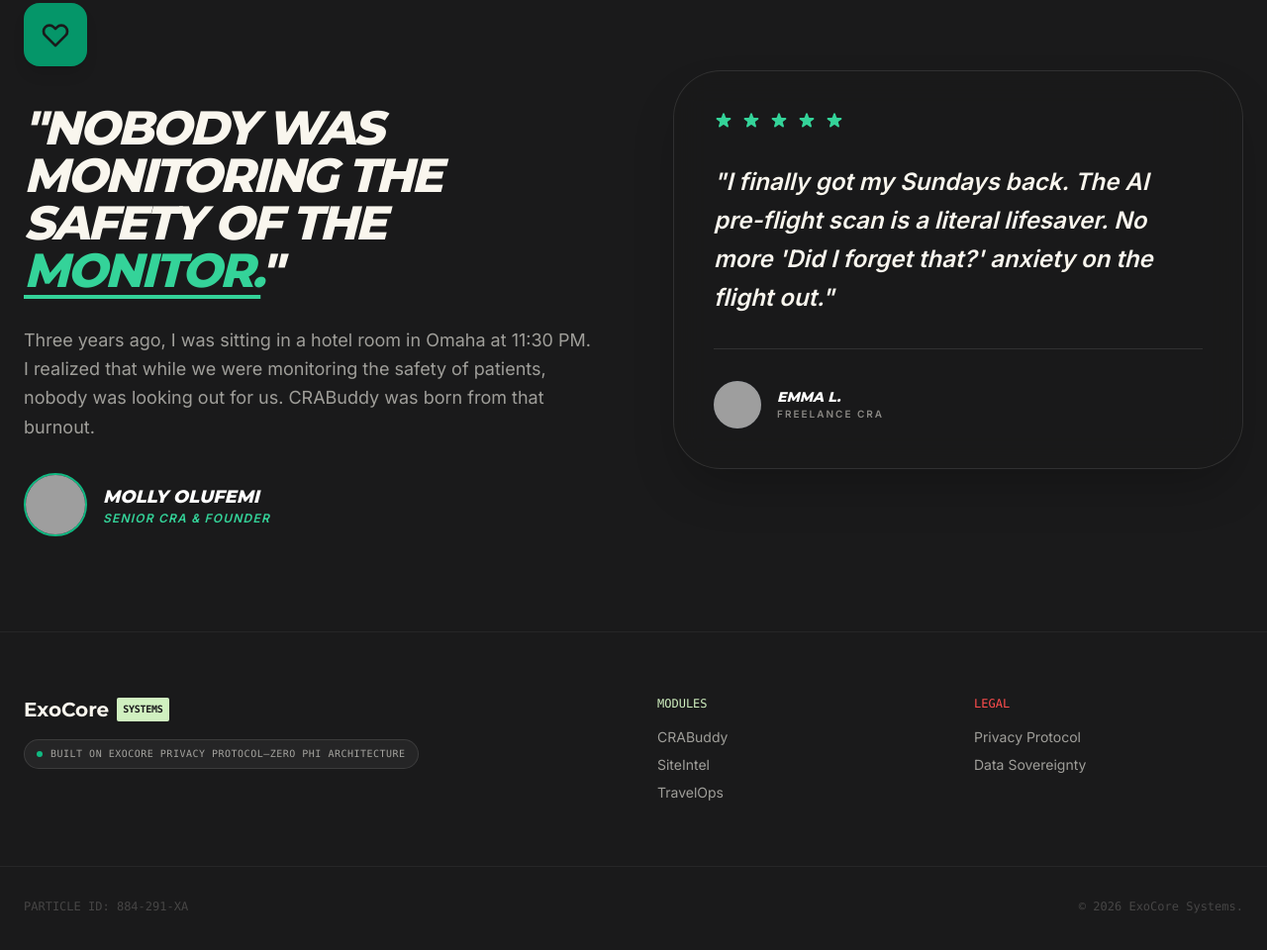
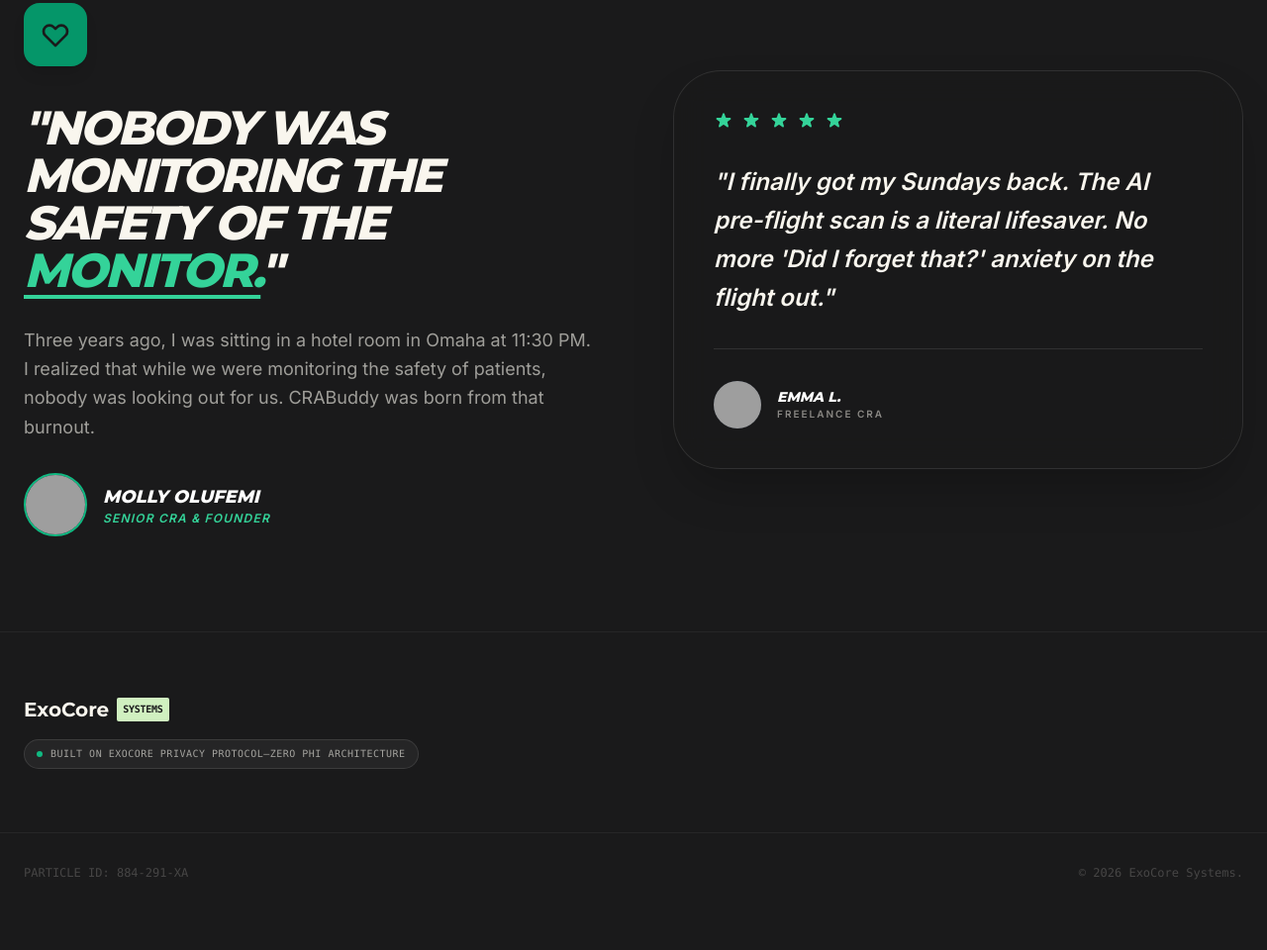
Before and after one commit to CodedBiijay/kazicra-assistant, a website: page public/landing.html in a window 1280 px wide. Shown: the part 3120-4080 px from the top of the page at 99% size. Drawn offline with nearby package versions, Linux system fonts and the light colour scheme; grey boxes are pictures that could not be loaded.

Commit message:
chore: Remove footer links/buttons as requested

```diff
--- a/public/landing.html
+++ b/public/landing.html
@@ -630,21 +630,7 @@
                         Protocol—Zero PHI Architecture</span>
                 </div>
             </div>
-            <div>
-                <h4 class="font-mono text-picasso text-xs mb-4">MODULES</h4>
-                <ul class="space-y-2 text-bone/60">
-                    <li><a href="#" class="hover:text-white transition-colors">CRABuddy</a></li>
-                    <li><a href="#" class="hover:text-white transition-colors">SiteIntel</a></li>
-                    <li><a href="#" class="hover:text-white transition-colors">TravelOps</a></li>
-                </ul>
-            </div>
-            <div>
-                <h4 class="font-mono text-coral text-xs mb-4">LEGAL</h4>
-                <ul class="space-y-2 text-bone/60">
-                    <li><a href="#" class="hover:text-white transition-colors">Privacy Protocol</a></li>
-                    <li><a href="#" class="hover:text-white transition-colors">Data Sovereignty</a></li>
-                </ul>
-            </div>
+
         </div>
         <div class="max-w-7xl mx-auto px-6 mt-16 pt-8 border-t border-white/5 flex justify-between items-center">
             <span class="font-mono text-xs text-bone/20">PARTICLE ID: 884-291-XA</span>
```
